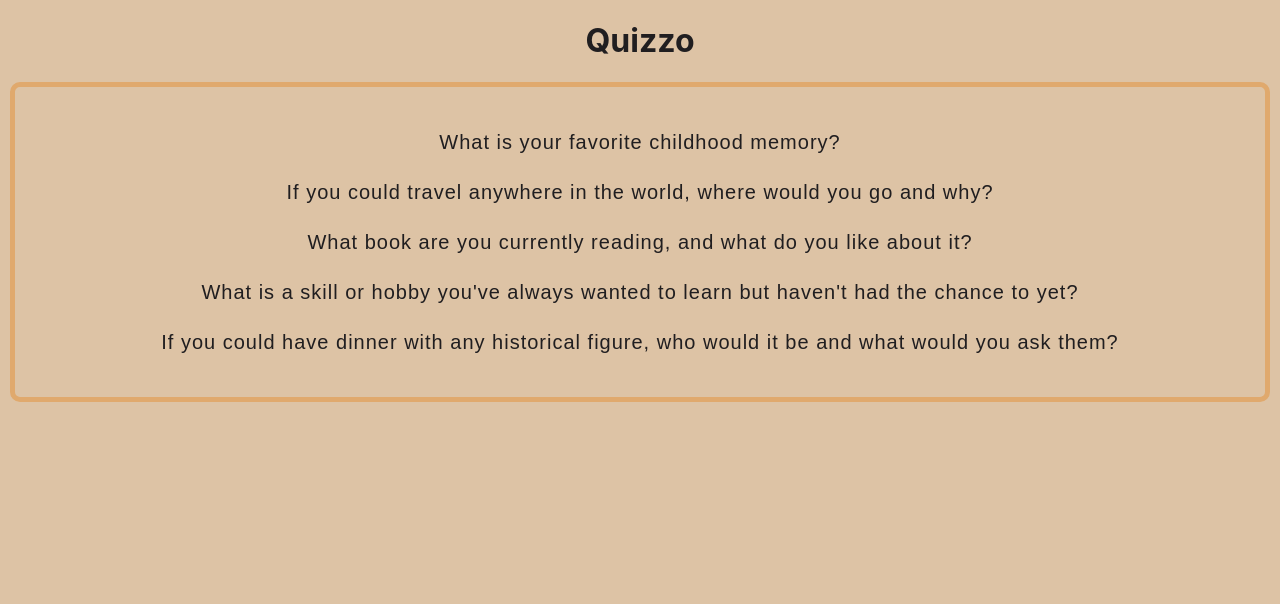
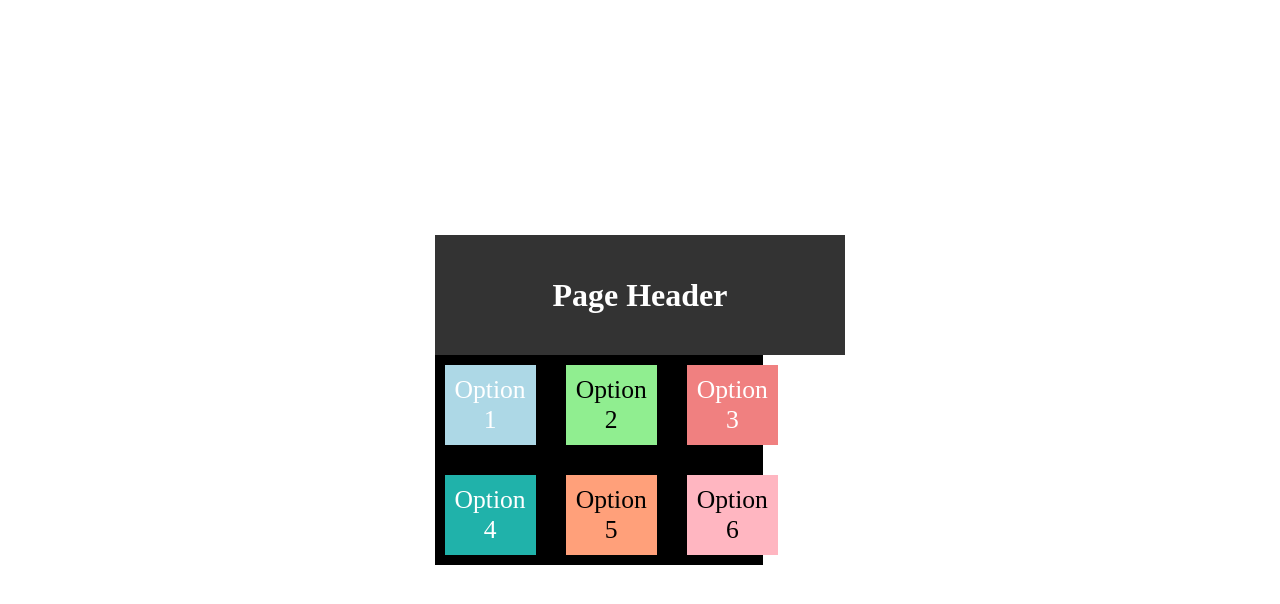
Before and after one commit to Msoto3/Quizzo, a React (Create React App) app in the folder frontend/: page / in a window 1280 px wide. Shown: the top 604 px of the page. Built offline with nearby package versions, Linux system fonts and the light colour scheme.

Commit message:
Did not push package-lock.json

```diff
--- a/frontend/src/App.js
+++ b/frontend/src/App.js
@@ -1,17 +1,37 @@
+import React from 'react';
+import './index.css';
+
 function App() {
   return (
     <div className="App">
-      <h1 className='menu'>Quizzo</h1>
-      <div className="quiz">
-         <p>What is your favorite childhood memory?</p>
-         <p>If you could travel anywhere in the world, where would you go and why?</p>
-         <p>What book are you currently reading, and what do you like about it?</p>
-         <p>What is a skill or hobby you've always wanted to learn but haven't had the chance to yet?</p>
-         <p>If you could have dinner with any historical figure, who would it be and what would you ask them?</p>
+      <header>
+        <h1>Page Header</h1>
+      </header>
 
+      <div className="grid-container">
+        {/* Row 1 */}
+        <div className="grid-item" id="item1">
+          Option 1
+        </div>
+        <div className="grid-item" id="item2">
+          Option 2
+        </div>
+        <div className="grid-item" id="item3">
+          Option 3
+        </div>
+
+        {/* Row 2 */}
+        <div className="grid-item" id="item4">
+          Option 4
+        </div>
+        <div className="grid-item" id="item5">
+          Option 5
+        </div>
+        <div className="grid-item" id="item6">
+          Option 6
+        </div>
       </div>
     </div>
   );
 }
-
 export default App;
--- a/frontend/src/index.css
+++ b/frontend/src/index.css
@@ -1,26 +1,93 @@
 body {
+  display: flex;
+  justify-content: center;
+  align-items: center;
+  height: 100vh;
   margin: 0;
-  font-family: -apple-system, BlinkMacSystemFont, 'Segoe UI', 'Roboto', 'Oxygen',
-    'Ubuntu', 'Cantarell', 'Fira Sans', 'Droid Sans', 'Helvetica Neue',
-    sans-serif;
-  -webkit-font-smoothing: antialiased;
-  -moz-osx-font-smoothing: grayscale;
-  background-color:#DDC3A5 ;
-  color: #201E20;
 }
 
-.menu{
+header {
   text-align: center;
+  background-color: #333;
+  color: white;
+  padding: 20px;
+}
 
+.grid-container {
+  display: grid;
+  grid-template-columns: repeat(3, 1fr);
+  grid-template-rows: repeat(2, minmax(100px, 1fr));
+  gap: 10px;
+  width: 80%;
+  height: 80%;
+  background-color: black;
 }
-.quiz {
+
+.grid-item {
   text-align: center;
-  font-family: Arial, sans-serif;
-  font-size: 20px;
-  line-height: 1.5;
-  letter-spacing: 1px;
+  display: flex;
+  flex-direction: column;
+  justify-content: center;
+  align-items: center;
+  font-size: 2vw;
+  transition: background-color 0.3s, color 0.3s;
+  cursor: pointer;
   margin: 10px;
-  padding: 20px;
-  border: 5px solid #E0A96D;
-  border-radius: 10px;
+  padding: 10px;
+  background-color: white;
+  color: black;
 }
+
+#item1 {
+  background-color: lightblue;
+  color: white;
+}
+
+#item2 {
+  background-color: lightgreen;
+  color: black;
+}
+
+#item3 {
+  background-color: lightcoral;
+  color: white;
+}
+
+#item4 {
+  background-color: lightseagreen;
+  color: white;
+}
+
+#item5 {
+  background-color: lightsalmon;
+  color: black;
+}
+
+#item6 {
+  background-color: lightpink;
+  color: black;
+}
+
+#item1:hover {
+  background-color: blue;
+}
+
+#item2:hover {
+  background-color: green;
+}
+
+#item3:hover {
+  background-color: red;
+}
+
+#item4:hover {
+  background-color: darkgreen;
+}
+
+#item5:hover {
+  background-color: salmon;
+}
+
+#item6:hover {
+  background-color: pink;
+}
--- a/frontend/src/index.js
+++ b/frontend/src/index.js
@@ -1,8 +1,7 @@
 import React from 'react';
-import ReactDOM from 'react-dom/client';
+import ReactDOM from 'react-dom';
 import './index.css';
 import App from './App';
-
 
 const root = ReactDOM.createRoot(document.getElementById('root'));
 root.render(
```
